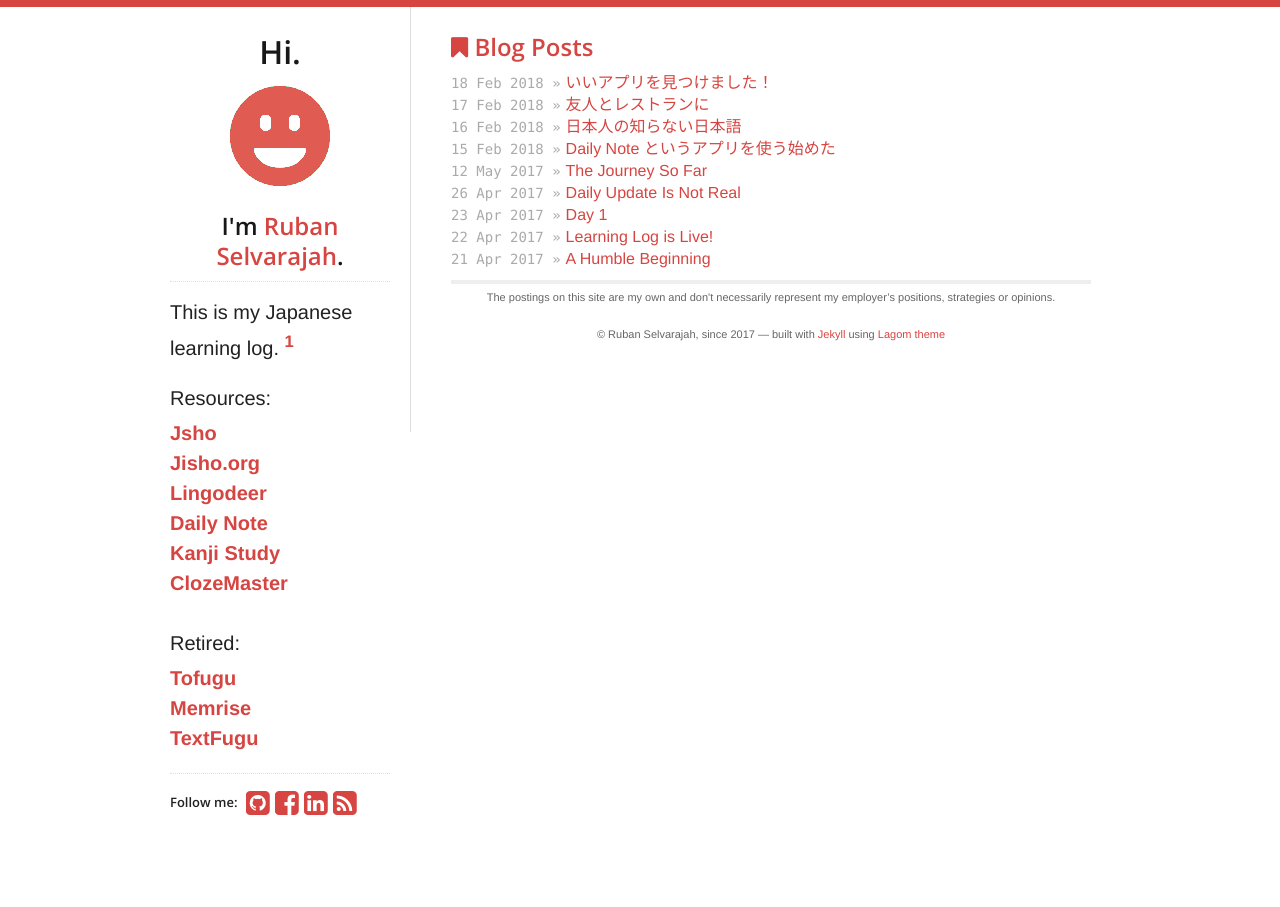
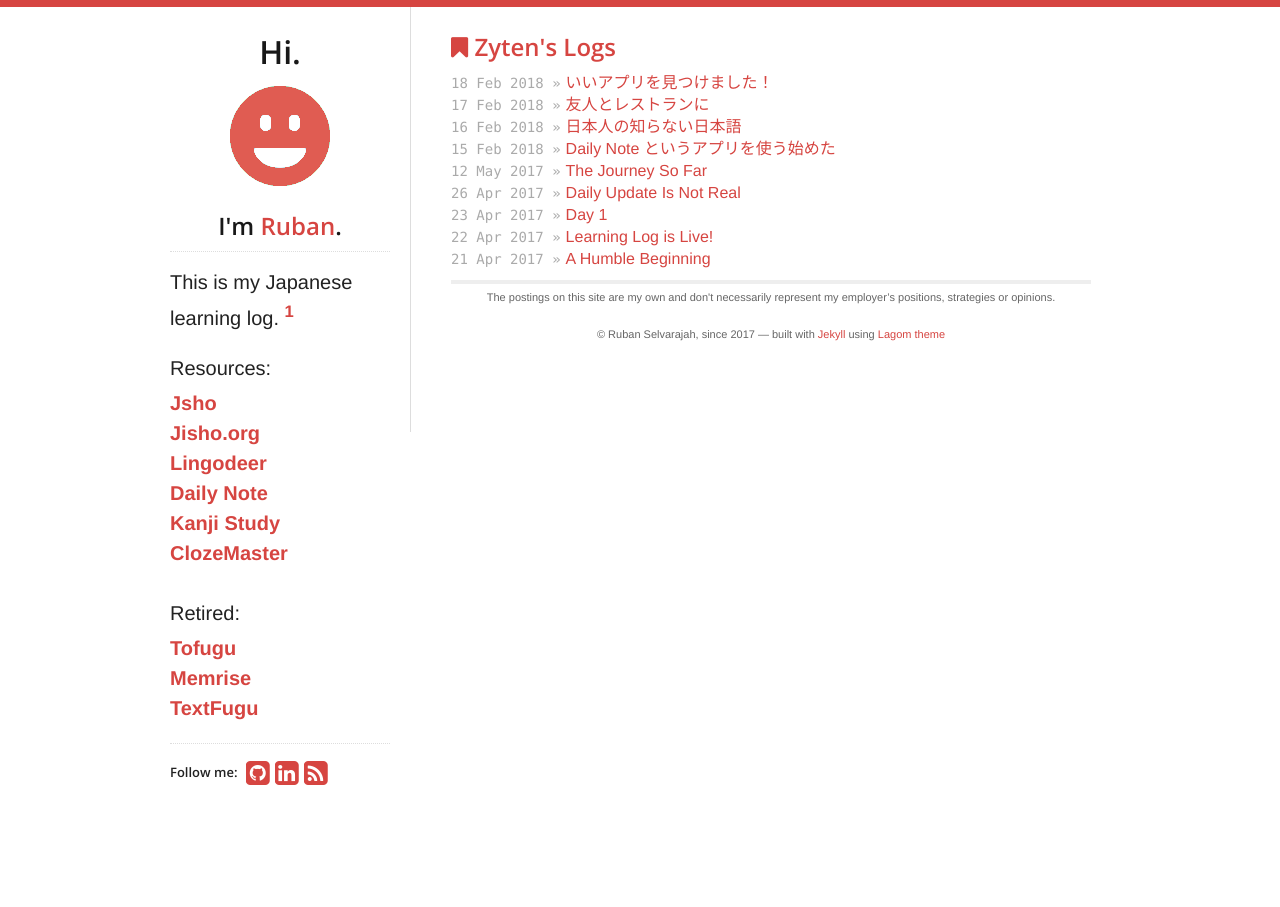
Before and after one commit to Zyten/jp, a Jekyll site: the page built from index.html, in a window 1280 px wide. Built offline with Jekyll 4.4.1, drawn with Linux system fonts in a browser that asks for light colours; nearby versions of some CDN libraries.

Commit message:
Update layout

```diff
--- a/_data/theme.yml
+++ b/_data/theme.yml
@@ -11,7 +11,7 @@
   #stackexchange: 348619
   #stackoverflow: 348619
   #twitter: _swanson
-  facebook: ruban707
+  facebook: #ruban707
   #tumblr: animalygifs
   linkedin: rubanselvarajah
   #gplus: 110552447039675960964
@@ -19,7 +19,7 @@
   #flickr: johndoe
 
 # "Hi, I'm _______"
-name: Ruban Selvarajah
+name: Ruban
 email: hello@sruban.me
 tagline: "Only Human"
 
--- a/_includes/footer.html
+++ b/_includes/footer.html
@@ -7,6 +7,6 @@
   {% endif %}
 
   <p>
-    © {{ site.data.theme.name }}, since 2017 &mdash; built with <a href="http://jekyllrb.com/">Jekyll</a> using <a href="https://github.com/swanson/lagom">Lagom theme</a>
+    &copy; Ruban Selvarajah, since 2017 &mdash; built with <a href="http://jekyllrb.com/">Jekyll</a> using <a href="https://github.com/swanson/lagom">Lagom theme</a>
   </p>
 </div>
--- a/index.html
+++ b/index.html
@@ -4,7 +4,7 @@
 ---
 
 <div id="home">
-  <h2><i class="fa fa-bookmark"></i> Blog Posts</h2>
+  <h2><i class="fa fa-bookmark"></i> Zyten's Logs</h2>
   <ul id="blog-posts" class="posts">
     {% for post in site.posts %}
       <li><span>{{ post.date | date_to_string }} &raquo;</span><a href="{{site.url}}{{site.baseurl}}{{ post.url }}">{{ post.title }}</a></li>
```
